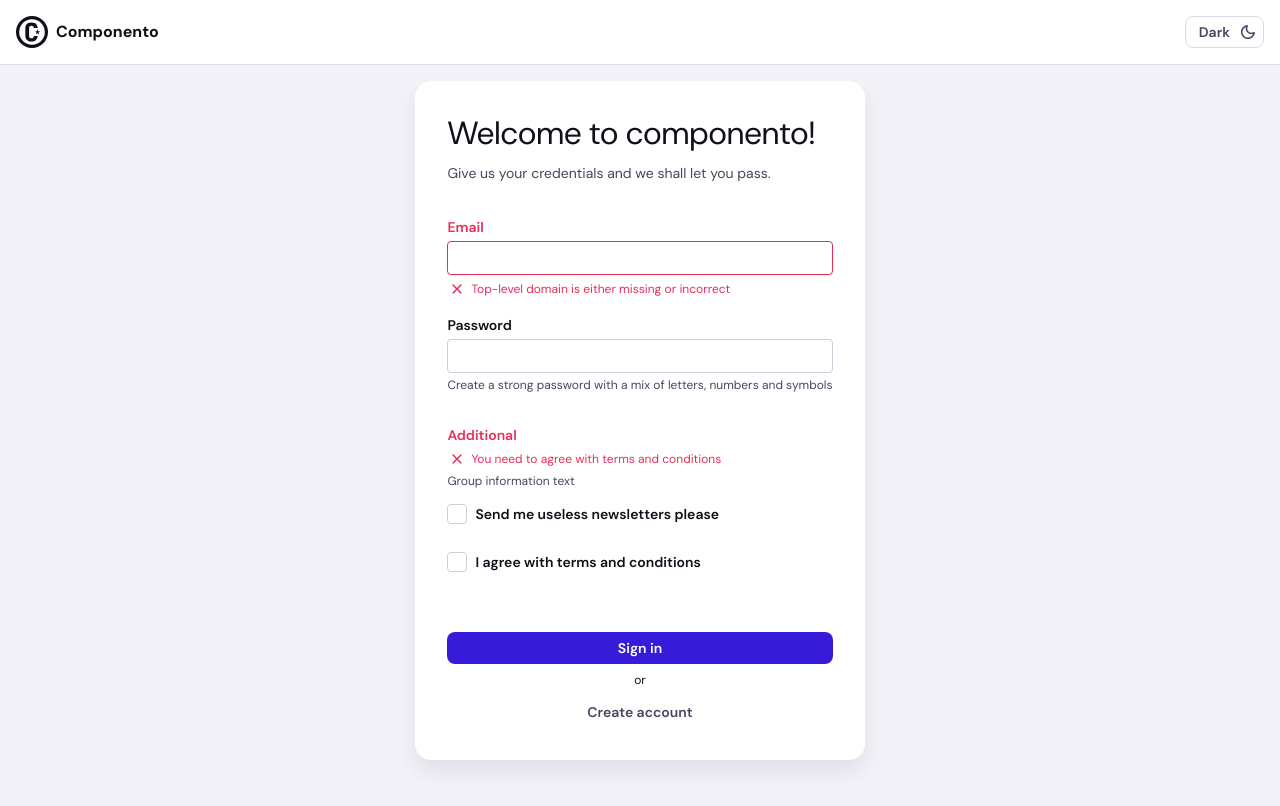
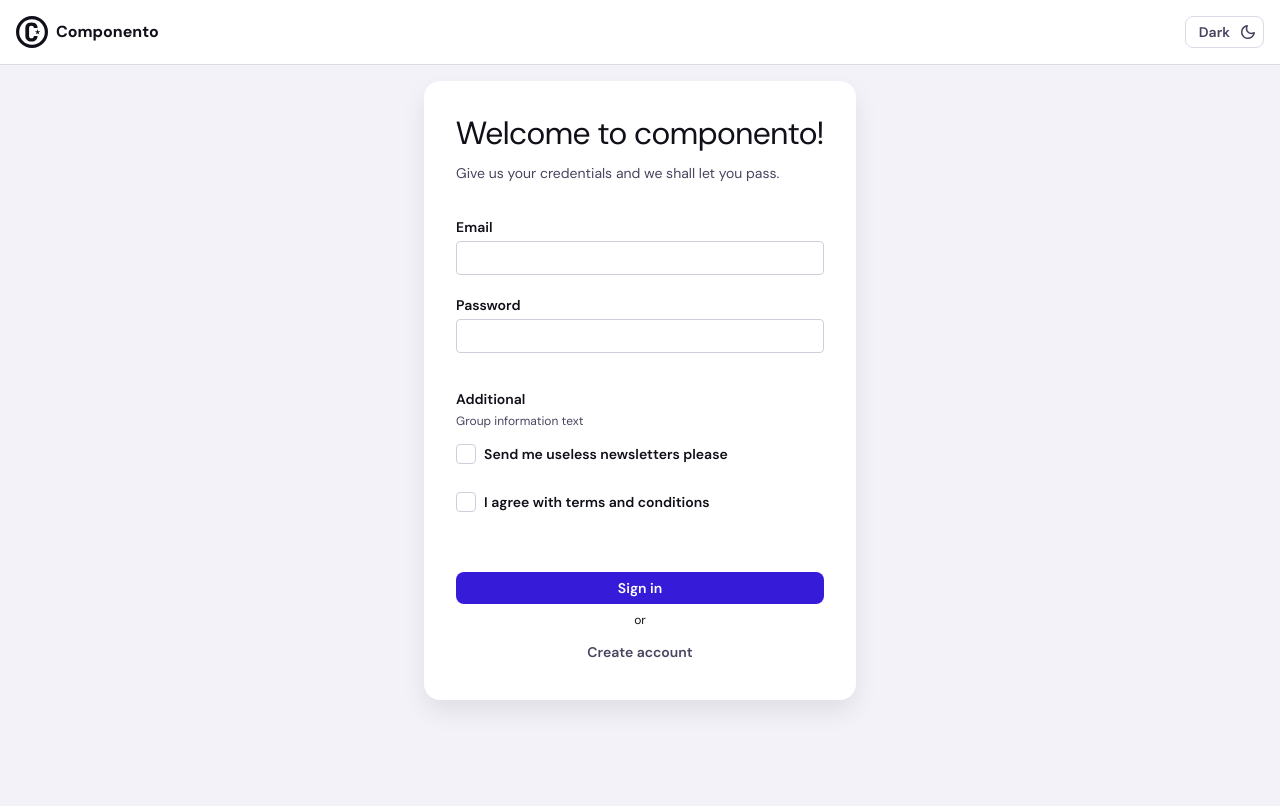
Before and after one commit to melkras/design-challenge, a React (Vite) app: page / in a window 1280 px wide. Shown: the top 806 px of the page. Built offline with nearby package versions, Linux system fonts and the light colour scheme.

Commit message:
added zod + hook forms

```diff
--- a/package.json
+++ b/package.json
@@ -13,8 +13,11 @@
     "sass:watch": "sass src/sass/main.scss src/style.css --watch"
   },
   "dependencies": {
+    "@hookform/resolvers": "^3.3.4",
     "react": "^18.2.0",
-    "react-dom": "^18.2.0"
+    "react-dom": "^18.2.0",
+    "react-hook-form": "^7.49.2",
+    "zod": "^3.22.4"
   },
   "devDependencies": {
     "@storybook/addon-essentials": "^7.6.7",
--- a/src/components/ui/checkbox.tsx
+++ b/src/components/ui/checkbox.tsx
@@ -1,20 +1,20 @@
-import { memo } from "react";
+import { forwardRef, memo } from "react";
 import { getStateClassName, isDisabled } from "../../utils";
 
 export type TCheckbox = {
     state?: 'default' | 'hover' | 'active';
     name: string;
     label: string;
-    helpLabel: string;
+    helpLabel?: string;
     showHelp?: boolean;
     checked?: boolean;
     disabled?: boolean;
     onChange: (e: React.ChangeEvent<HTMLInputElement>) => void;
+    ref?: React.Ref<HTMLInputElement>;
 };
 
-export default memo(function Checkbox(props: TCheckbox) {
-    const { state, name, checked, disabled, onChange, label, helpLabel, showHelp, ...rest } = props;
-
+const Checkbox: React.FC<TCheckbox> =
+    forwardRef(({ state, name, checked, disabled, onChange, label, helpLabel, showHelp, ...rest }, ref) => {
         return (
             <div className={`checkbox ${isDisabled(disabled)}`}>
                 <input
@@ -24,9 +24,10 @@ export default memo(function Checkbox(props: TCheckbox) {
                     checked={checked}
                     disabled={disabled}
                     type="checkbox"
+                    aria-label={label}
                     onChange={onChange}
-                aria-label={label}
                     {...rest}
+                    ref={ref}
                 />
                 <label htmlFor={name + label} className="checkbox__label">
                     <span className="checkbox__button"></span>
@@ -38,3 +39,4 @@ export default memo(function Checkbox(props: TCheckbox) {
             </div>
         );
     });
+export default memo(Checkbox);
--- a/src/components/ui/form.tsx
+++ b/src/components/ui/form.tsx
@@ -14,9 +14,9 @@ type TForm = {
 };
 
 const Form: React.FC<TForm & PropsWithChildren> = (props) => {
-    const { children, onSubmit } = props;
+    const { children, onSubmit, ...rest } = props;
     return (
-        <form className='form' onSubmit={onSubmit}>
+        <form className='form' onSubmit={onSubmit} {...rest}>
             {children}
         </form>
     );
--- a/src/components/ui/input.tsx
+++ b/src/components/ui/input.tsx
@@ -1,3 +1,4 @@
+import React, { memo } from "react";
 import { getStateClassName, isDisabled, isInvalid } from "../../utils";
 
 export type TInput = {
@@ -8,18 +9,20 @@ export type TInput = {
     showHelp?: boolean;
     name: string;
     type?: string;
-    value: string;
+    value?: string;
     onChange: (e: React.ChangeEvent<HTMLInputElement>) => void;
     invalid?: boolean;
     disabled?: boolean;
+    ref?: React.Ref<HTMLInputElement>;
 };
-export default function Input(props: TInput) {
-    const { state, label, showLabel, helpLabel, showHelp, name, type = 'text', value, onChange, invalid, disabled } = props;
 
+const Input: React.FC<TInput> =
+    React.forwardRef(({ state, label, showLabel, helpLabel, showHelp, name, type = 'text', value, onChange, invalid, disabled, ...rest }, ref) => {
         return (
             <div className={`input ${getStateClassName(state, 'input')} ${isDisabled(disabled)} ${isInvalid(invalid)}`}>
                 {showLabel !== false &&
-                <label className='input__label' htmlFor={name + label}>
+                    <label
+                        className='input__label' htmlFor={name + label}>
                         {label}
                     </label>
                 }
@@ -31,6 +34,8 @@ export default function Input(props: TInput) {
                     disabled={disabled}
                     value={value}
                     onChange={onChange}
+                    {...rest}
+                    ref={ref}
                 />
                 {showHelp !== false &&
                     <div className='input__helper-text'>
@@ -42,4 +47,6 @@ export default function Input(props: TInput) {
                 }
             </div>
         );
-}
+
+    });
+export default memo(Input);
--- a/src/pages/sign-up-in.tsx
+++ b/src/pages/sign-up-in.tsx
@@ -1,43 +1,60 @@
-import { useCallback, useState } from "react";
+import { useState } from "react";
 import Container from "../components/container";
 import Checkbox from "../components/ui/checkbox";
 import CheckboxGroup from "../components/ui/checkbox-group";
 import Input from "../components/ui/input";
 import Form, { FormGroup } from "../components/ui/form";
 import Button from "../components/ui/button";
+import { useForm, SubmitHandler } from "react-hook-form";
+import { z } from "zod";
+import { zodResolver } from "@hookform/resolvers/zod";
 
 export default function SignUpIn() {
     const [signup, setSignup] = useState(false);
-    const [values, setValues] = useState({
-        checkbox1: false,
-        checkbox2: false,
-        name: '',
-        surname: '',
-        email: '',
-        password: '',
-        newsletter: undefined,
-        terms: undefined,
+
+    const SignUpSchema = z.object({
+        ...(signup && {
+            name: z
+                .string()
+                .min(3, { message: 'Name must be at least 3 characters' })
+                .max(20, { message: 'Name must be up to 20 characters' }),
+            surName: z
+                .string()
+                .min(3, { message: 'Surname must be at least 3 characters' })
+                .max(20, { message: 'Surname must be up to 20 characters' }),
+        }),
+        email: z.string().email(),
+        password: z
+            .string()
+            .min(6, { message: 'Password must be atleast 6 characters' }),
+        newsletter: z.boolean().optional(),
+        terms: z.boolean().refine((data) => data, {
+            message: "You must accept the terms!",
+        }),
     });
-    const checkboxHandler = useCallback((e: React.ChangeEvent<HTMLInputElement>) => {
-        setValues(prev => {
-            return {
-                ...prev,
-                [e.target.name]: e.target.checked
-            };
-        });
-    }, []);
-    const inputHandler = useCallback((e: React.ChangeEvent<HTMLInputElement>) => {
-        setValues(prev => {
-            return {
-                ...prev,
-                [e.target.name]: e.target.value
-            };
-        });
-    }, []);
-    const signupButtonHandler = () => {
+
+    type SignUpSchemaType = z.infer<typeof SignUpSchema>;
+
+    const {
+        register,
+        handleSubmit,
+        formState: { errors }
+
+    } = useForm<SignUpSchemaType>({
+        mode: "onBlur",
+        resolver: zodResolver(SignUpSchema)
+
+    });
+    const onSubmit: SubmitHandler<SignUpSchemaType> = (data) => {
+        console.log(data);
+    };
+    const signupButtonHandler = (e: React.SyntheticEvent) => {
+        if (!signup) { e.preventDefault(); }
         setSignup(true);
+
     };
-    const signinButtonHandler = () => {
+    const signinButtonHandler = (e: React.SyntheticEvent) => {
+        if (signup) { e.preventDefault(); }
         setSignup(false);
     };
     return (
@@ -46,67 +63,53 @@ export default function SignUpIn() {
                 <h1 className="intro__title">Welcome to componento!</h1>
                 <p className="intro__subtitle">Give us your credentials and we shall let you pass.</p>
             </div>
-            <Form onSubmit={(e) => e.preventDefault()}>
+            <Form onSubmit={handleSubmit(onSubmit)}>
                 <FormGroup>
                     {signup &&
                         <div className="form__form-group__row">
                             <Input
                                 label="First name"
-                                name="name"
-                                type="text"
-                                value={values.name}
-                                onChange={inputHandler}
+                                invalid={errors.name ? true : false}
+                                helpLabel={errors?.name?.message}
+                                {...register("name")}
                             />
                             <Input
                                 label="Last name"
-                                name="surname"
-                                type="text"
-                                value={values.surname}
-                                onChange={inputHandler}
-                                showHelp={true}
+                                invalid={errors.surName ? true : false}
+                                helpLabel={errors?.surName?.message}
+                                {...register("surName")}
                             />
                         </div>
                     }
                     <Input
                         label="Email"
-                        name="email"
                         type="email"
-                        value={values.email}
-                        onChange={inputHandler}
-                        helpLabel={'Top-level domain is either missing or incorrect'}
-                        showHelp={true}
-                        invalid={true}
+                        invalid={errors.email ? true : false}
+                        helpLabel={errors?.email?.message}
+                        {...register("email")}
                     />
                     <Input
                         label="Password"
-                        name="password"
                         type="password"
-                        value={values.password}
-                        onChange={inputHandler}
-                        helpLabel={'Create a strong password with a mix of letters, numbers and symbols'}
-                        showHelp={true}
+                        invalid={errors.password ? true : false}
+                        helpLabel={errors?.password?.message}
+                        {...register("password")}
                     />
                 </FormGroup>
                 <FormGroup>
                     <CheckboxGroup
                         label={'Additional'}
                         infoLabel={'Group information text'}
-                        invalid={true}
-                        errorText={"You need to agree with terms and conditions"}
+                        invalid={errors.terms ? true : false}
+                        errorText={errors?.terms?.message}
                     >
                         <Checkbox
-                            name={'newsletter'}
-                            checked={values.newsletter || false}
-                            onChange={checkboxHandler}
                             label={'Send me useless newsletters please'}
-                            helpLabel={'Our marketers will thank you, every day'}
+                            {...register("newsletter")}
                         />
                         <Checkbox
-                            name={'terms'}
-                            checked={values.terms || false}
-                            onChange={checkboxHandler}
                             label={'I agree with terms and conditions'}
-                            helpLabel={'Agree with everything'}
+                            {...register("terms")}
                         />
                     </CheckboxGroup>
                 </FormGroup>
```
Also changed, not shown: 1 other file (tests, documents, lock files or other folders). Lines whose indentation alone changed are shown as unchanged.
